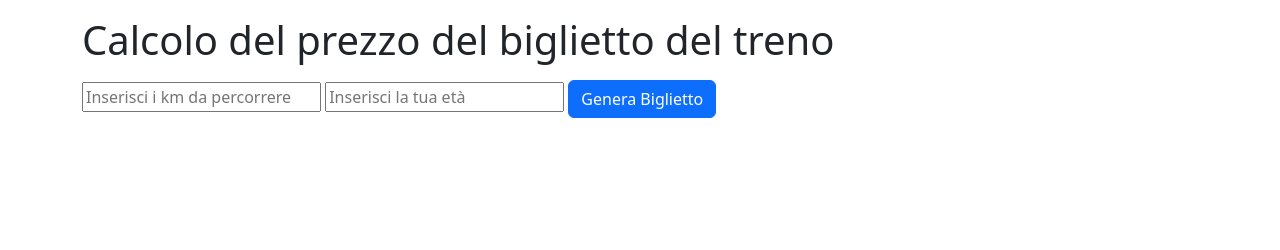
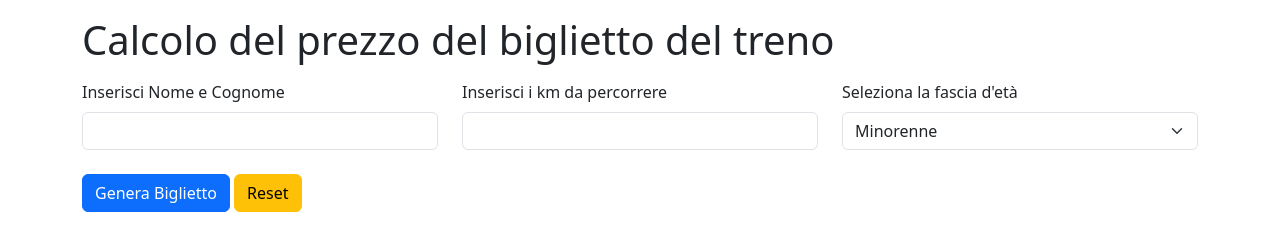
Before and after one commit to MattiaVolonterio/js-biglietto-treno-form, a plain HTML site: page index.html in a window 1280 px wide. Drawn offline with nearby package versions, Linux system fonts and the light colour scheme.

Commit message:
fix: modified input form

```diff
--- a/index.html
+++ b/index.html
@@ -24,27 +24,59 @@
     <!-- Link script -->
     <script src="./js/main.js" defer></script>
   </head>
+
   <body>
     <div class="container">
       <h1 class="my-3">Calcolo del prezzo del biglietto del treno</h1>
-      <!-- Input -->
+
+      <!-- Form -->
+      <form action="">
+        <div class="row mb-4">
+          <!-- Nome e Cognome -->
+          <div class="col-4">
+            <label for="user-name" class="form-label"
+              >Inserisci Nome e Cognome</label
+            >
             <input
               type="text"
+              class="form-control"
+              name="user name"
+              id="user-name"
+            />
+          </div>
+
+          <!-- Distanza da percorrere -->
+          <div class="col-4">
+            <label for="distance-input" class="form-label"
+              >Inserisci i km da percorrere</label
+            >
+            <input
+              type="text"
+              class="form-control"
               name="distance"
               id="distance-input"
-        placeholder="Inserisci i km da percorrere"
             />
+          </div>
 
-      <input
-        type="text"
-        name="user_age"
-        id="age-input"
-        placeholder="Inserisci la tua età"
-      />
+          <!-- Fascia d'età -->
+          <div class="col-4">
+            <label for="age-input" class="form-label"
+              >Seleziona la fascia d'età</label
+            >
+            <select class="form-select" id="age-input">
+              <option value="minorenne">Minorenne</option>
+              <option value="maggiorenne">Maggiorenne</option>
+              <option value="over65">over 65</option>
+            </select>
+          </div>
+        </div>
 
+        <!-- Bottoni -->
         <button type="button" id="generate-button" class="btn btn-primary">
           Genera Biglietto
         </button>
+        <button type="reset" class="btn btn-warning">Reset</button>
+      </form>
     </div>
   </body>
 </html>
--- a/js/main.js
+++ b/js/main.js
@@ -1,5 +1,6 @@
 const distanceInput = document.getElementById("distance-input");
 const ageInput = document.getElementById("age-input");
+const userName = document.getElementById("user-name");
 const generateClick = document.getElementById("generate-button");
 const pricePerKm = 0.21;
 let ticketPrice;
@@ -9,22 +10,22 @@ generateClick.addEventListener("click", function () {
   const distanceValue = parseInt(distanceInput.value);
   console.log(`La distanza da percorrere è ${distanceValue} km`);
 
-  const userAge = parseInt(ageInput.value);
-  console.log(`L'età dell'utente è ${userAge} anni`);
+  const userAge = ageInput.value;
+  console.log(`La selezione dell'utente è ${userAge}`);
 
-  if (isNaN(distanceValue) || isNaN(userAge)) {
+  if (isNaN(distanceValue)) {
     alert("I dati inseriti non sono corretti, ricarica la pagina");
   } else {
     ticketPrice = distanceValue * pricePerKm;
     console.log(`Il prezzo base del biglietto è ${ticketPrice.toFixed(2)} €`);
 
-    if (userAge < 18) {
+    if (userAge == "minorenne") {
       discount = 20;
       const ticketDiscount = (ticketPrice * discount) / 100;
       console.log(`Lo sconto è pari a: ${ticketDiscount} €`);
       ticketPrice -= ticketDiscount;
       console.log(`Il prezzo base del biglietto è ${ticketPrice.toFixed(2)} €`);
-    } else if (userAge > 65) {
+    } else if (userAge == "over65") {
       discount = 40;
       const ticketDiscount = (ticketPrice * discount) / 100;
       console.log(`Lo sconto è pari a: ${ticketDiscount} €`);
```
Lines whose indentation alone changed are shown as unchanged.
